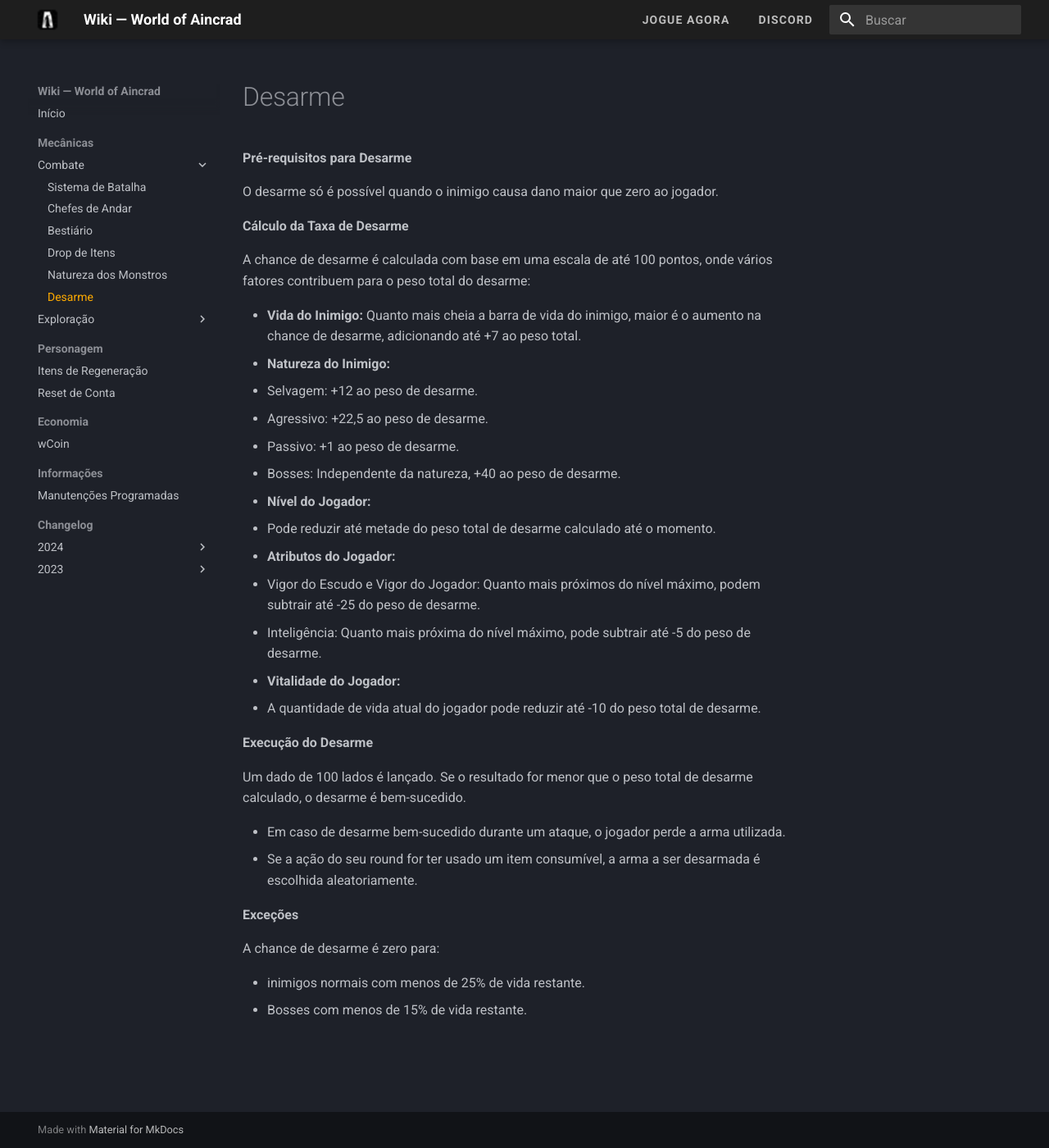
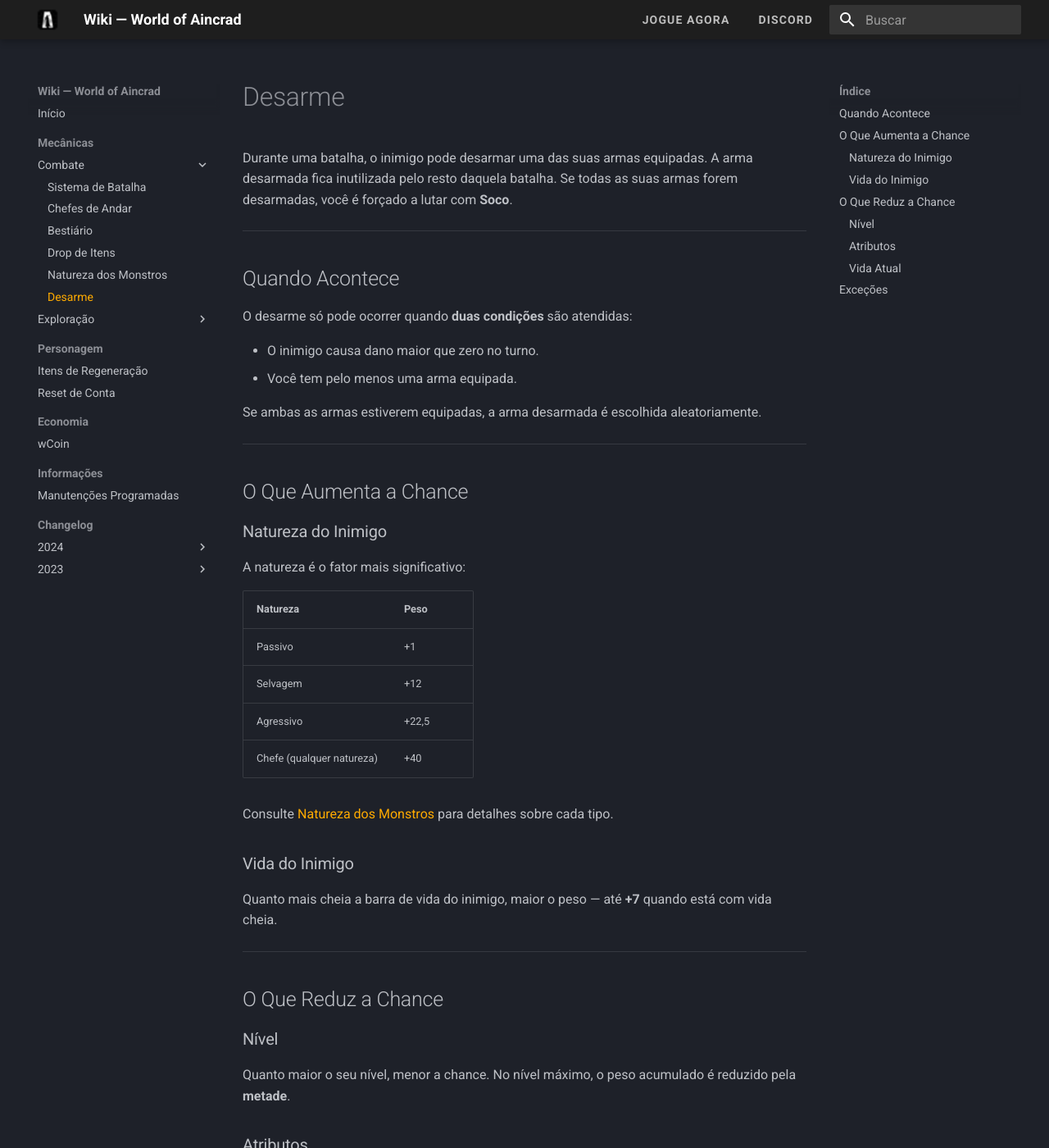
Before and after one commit to beater-studios/wiki-woa, an MkDocs documentation site: the page built from docs/combate/desarme.md, in a window 1280 px wide and 1400 px high. Shown: the whole window at 82% size. Built offline with MkDocs 1.6.1 and Material for MkDocs 9.7.7, drawn with Linux system fonts in a browser that asks for light colours; some of the changed text lies outside the part shown.

Commit message:
docs: update disarmament and wCoin sections for clarity and detail, enhancing player understanding of mechanics and acquisition methods

```diff
--- a/docs/combate/desarme.md
+++ b/docs/combate/desarme.md
@@ -1,50 +1,72 @@
 ---
 description: >-
-  Explore os mecanismos de desarme do jogo: aprenda os pré-requisitos, fatores
-  que influenciam a chance de desarme e como isso afeta suas batalhas contra
-  inimigos e chefes.
+  Como funciona o sistema de desarme: quando acontece, o que influencia
+  a chance e como seus atributos ajudam a se proteger.
 ---
 
 # Desarme
 
-**Pré-requisitos para Desarme**
+Durante uma batalha, o inimigo pode desarmar uma das suas armas equipadas. A arma desarmada fica inutilizada pelo resto daquela batalha. Se todas as suas armas forem desarmadas, você é forçado a lutar com **Soco**.
 
-O desarme só é possível quando o inimigo causa dano maior que zero ao jogador.
+---
 
+## Quando Acontece
 
+O desarme só pode ocorrer quando **duas condições** são atendidas:
 
-**Cálculo da Taxa de Desarme**
+- O inimigo causa dano maior que zero no turno.
+- Você tem pelo menos uma arma equipada.
 
-A chance de desarme é calculada com base em uma escala de até 100 pontos, onde vários fatores contribuem para o peso total do desarme:
+Se ambas as armas estiverem equipadas, a arma desarmada é escolhida aleatoriamente.
 
-* **Vida do Inimigo:** Quanto mais cheia a barra de vida do inimigo, maior é o aumento na chance de desarme, adicionando até +7 ao peso total.
-* **Natureza do Inimigo:**
-  * Selvagem: +12 ao peso de desarme.
-  * Agressivo: +22,5 ao peso de desarme.
-  * Passivo: +1 ao peso de desarme.&#x20;
-  * Bosses: Independente da natureza, +40 ao peso de desarme.
-* **Nível do Jogador:**
-  * Pode reduzir até metade do peso total de desarme calculado até o momento.
-* **Atributos do Jogador:**
-  * Vigor do Escudo e Vigor do Jogador: Quanto mais próximos do nível máximo, podem subtrair até -25 do peso de desarme.
-  * Inteligência: Quanto mais próxima do nível máximo, pode subtrair até -5 do peso de desarme.
-* **Vitalidade do Jogador:**
-  * A quantidade de vida atual do jogador pode reduzir até -10 do peso total de desarme.
+---
 
+## O Que Aumenta a Chance
 
+### Natureza do Inimigo
 
-**Execução do Desarme**
+A natureza é o fator mais significativo:
 
-Um dado de 100 lados é lançado. Se o resultado for menor que o peso total de desarme calculado, o desarme é bem-sucedido.
+| Natureza | Peso |
+|---|---|
+| Passivo | +1 |
+| Selvagem | +12 |
+| Agressivo | +22,5 |
+| Chefe (qualquer natureza) | +40 |
 
-* Em caso de desarme bem-sucedido durante um ataque, o jogador perde a arma utilizada.
-* Se a ação do seu round for ter usado um item consumível, a arma a ser desarmada é escolhida aleatoriamente.
+Consulte [Natureza dos Monstros](natureza-dos-monstros.md) para detalhes sobre cada tipo.
 
+### Vida do Inimigo
 
+Quanto mais cheia a barra de vida do inimigo, maior o peso — até **+7** quando está com vida cheia.
 
-**Exceções**
+---
 
-A chance de desarme é zero para:
+## O Que Reduz a Chance
 
-* inimigos normais com menos de 25% de vida restante.
-* Bosses com menos de 15% de vida restante.
+### Nível
+
+Quanto maior o seu nível, menor a chance. No nível máximo, o peso acumulado é reduzido pela **metade**.
+
+### Atributos
+
+Cada atributo reduz a chance proporcionalmente ao quão próximo está do máximo:
+
+| Atributo | Redução máxima |
+|---|---|
+| Força | -10 |
+| Inteligência | -10 |
+| Vigor | -10 |
+
+### Vida Atual
+
+Quanto mais cheia a sua barra de vida, menor a chance — até **-10** quando está com vida cheia.
+
+---
+
+## Exceções
+
+A chance de desarme é **zero** quando o inimigo está com pouca vida:
+
+- **Monstros comuns**: abaixo de 25% de vida.
+- **Chefes de Andar**: abaixo de 15% de vida.
--- a/docs/economia/wcoin.md
+++ b/docs/economia/wcoin.md
@@ -1,31 +1,31 @@
 ---
 description: >-
-  O que é a wCoin, como obtê-la e sua função no jogo, reforçando o compromisso
-  do jogo com uma experiência equilibrada e inclusiva para todos.
+  O que é wCoin, como obtê-la e o que pode comprar na loja.
 ---
 
-# wCoin: Moeda Especial
+# wCoin
 
-### O Que É wCoin?
+wCoin é a moeda especial do jogo. Não pode ser comprada com dinheiro real — é obtida apenas jogando.
 
-A wCoin é uma moeda digital, projetada para enriquecer a experiência dos jogadores. Com ela, é possível adquirir itens especiais na loja de wCoin, que oferece desde recursos únicos até equipamentos que podem auxiliar na progressão do jogo.
+---
 
-### Obtendo wCoin
+## Como Obter
 
-* **Bônus de Início:** Para dar as boas-vindas aos novos aventureiros, todas as contas recém-criadas recebem 10 wCoins.
-* **Eventos e Ocasiões Especiais:** A wCoin também pode ser conquistada ao participar de eventos dentro do jogo e durante promoções especiais.
+| Forma | Quantidade |
+|---|---|
+| Criar uma conta | 10 wCoin |
+| Resetar o personagem (nível máximo) | 50 wCoin |
+| Códigos Cardinal (eventos e promoções) | Varia |
 
-### A Experiência de Jogo com wCoin
+---
 
-É importante destacar que o uso de wCoins para adquirir itens é completamente opcional. Garantimos que todos os jogadores tenham uma experiência completa e gratificante, independentemente do uso de wCoins. Comprar itens com wCoin oferece alternativas e benefícios adicionais, mas não é de forma alguma necessário para desfrutar do jogo ao máximo.
+## Loja de wCoin
 
-### Compromisso Não Pay-to-Win
+A wCoin pode ser gasta na loja de wCoin, acessível pelo menu do jogo. Os itens disponíveis oferecem benefícios temporários ou recursos adicionais, mas são completamente opcionais.
 
-Nos comprometemos a manter um ambiente justo e competitivo. A wCoin **não** pode ser obtida por meio de transações reais, assegurando que nossa política de não pay-to-win seja estritamente observada. Assim, mantemos o jogo divertido, justo e acessível para todos.
+---
 
-### Usando wCoin na Loja
+## Notas
 
-A loja de wCoin dispõe de uma seleção cuidadosa de itens que podem ser úteis em sua jornada. No entanto, a estratégia, habilidade e exploração continuam sendo os principais fatores que determinam o seu sucesso.
-
-\
-\
+- wCoin **não** pode ser obtida por compra com dinheiro real.
+- Os itens da loja não determinam o sucesso no jogo.
```
